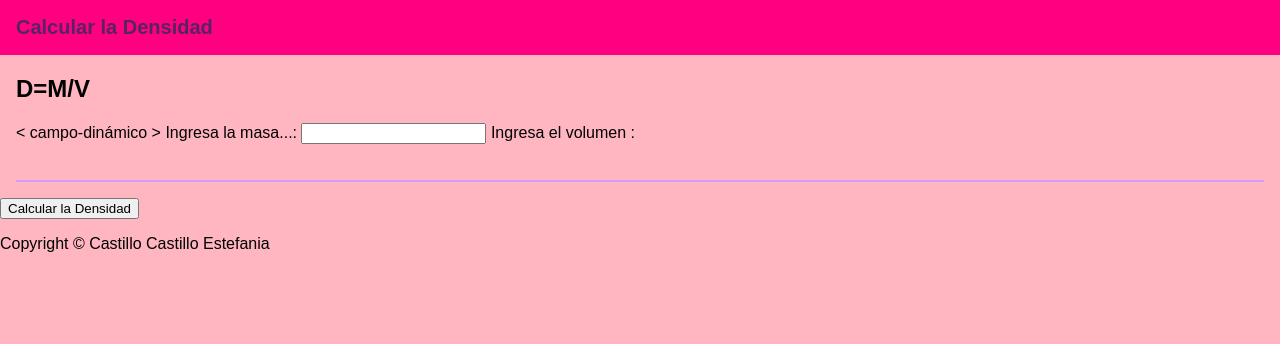
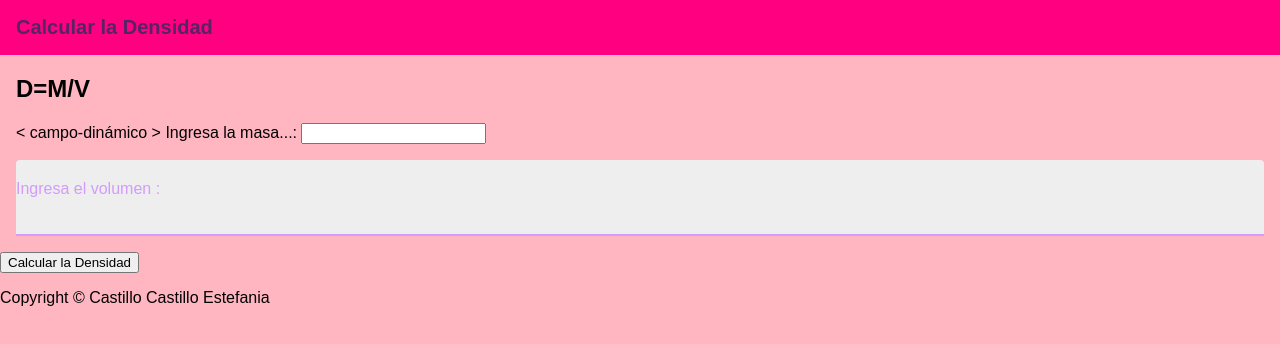
Before and after one commit to fannypwa/fannypwa.github.io, a plain HTML site: page index.html in a window 1280 px wide. Drawn offline with Linux system fonts and the light colour scheme.

Commit message:
Update index.html

```diff
--- a/index.html
+++ b/index.html
@@ -104,7 +104,7 @@
      padding: 0 1rem;
    }
 
-   .campo-dinámico {
+   campo-dinámico {
      display: block;
      position: relative;
      color: var(--color-control-sin-foco);
```
